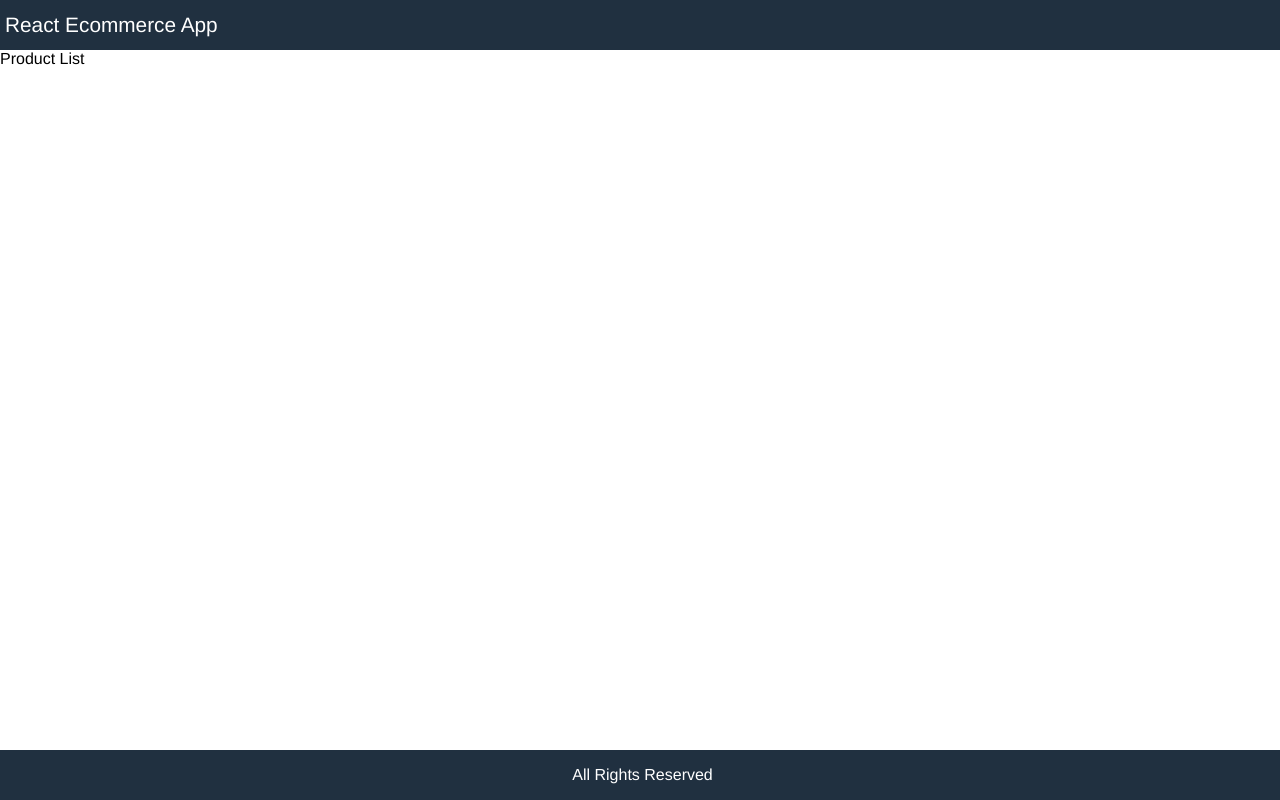
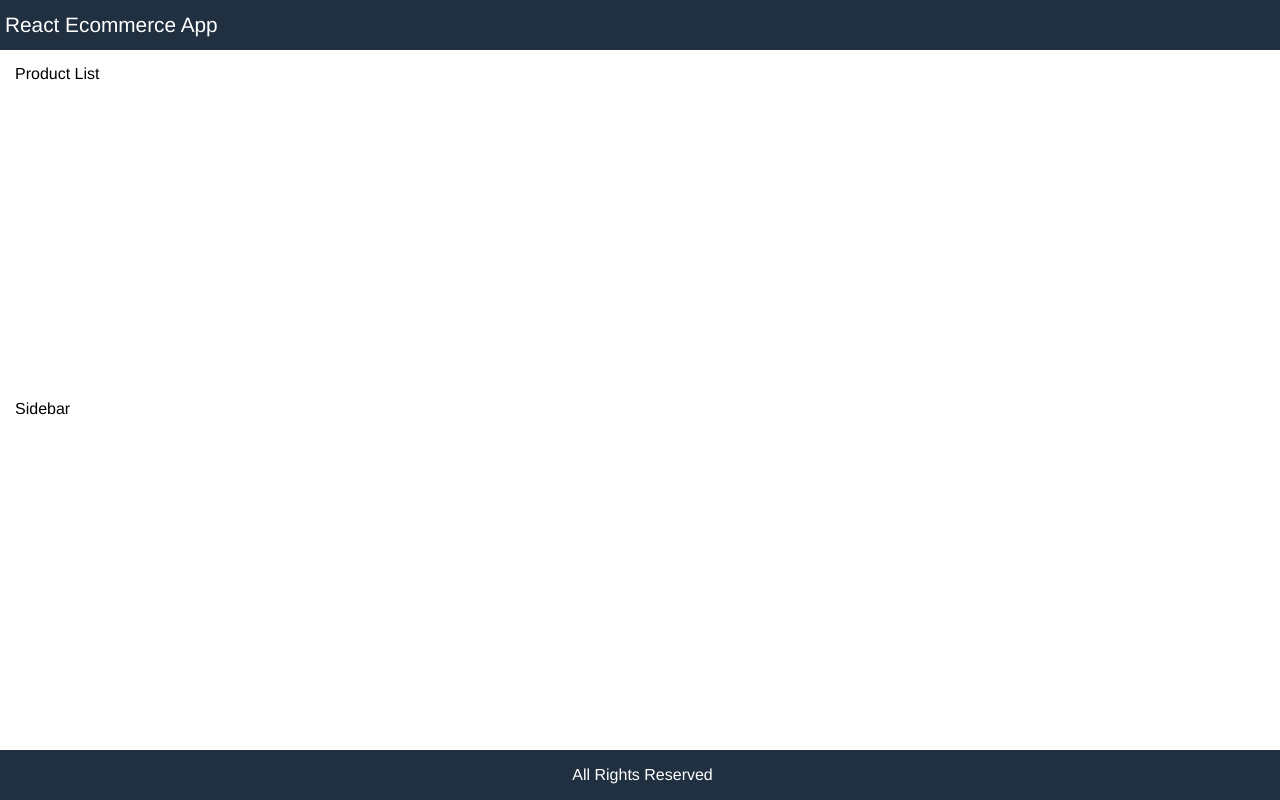
Before and after one commit to magdyMohammed20/Ecommerce-With-React-And-Redux, a React (Create React App) app: page / in a window 1280 px wide. Built offline with nearby package versions, Linux system fonts and the light colour scheme.

Commit message:
Fetch Products Data And Setup Products Structure

```diff
--- a/src/Components/MainContent.js
+++ b/src/Components/MainContent.js
@@ -1,10 +1,26 @@
 import React from 'react'
+import data from '../data.json'
+import {useState,useEffect} from 'react'
 
 function MainContent() {
+    const [products , setProducts] = useState([])
+    const [size , setSize] = useState("")
+    const [sort , setSort] = useState("")
+
+    useEffect(() => {
+        setProducts(data.products)
+    })
+
+    console.log(data)
     return (
-        <main>
-            Product List
-        </main>
+        <div className='main'>
+            <div className='products'>
+                Product List
+            </div>
+            <div className='sidebar'>
+                Sidebar
+            </div>
+        </div>
     )
 }
 
--- a/src/index.css
+++ b/src/index.css
@@ -21,8 +21,19 @@ header a{
   font-size: 1.3rem;
 }
 
-main{
+.main{
   height: calc(100vh - 100px);
+  display: flex;
+  flex-wrap: wrap;
+  padding: 15px
+}
+
+.main .products{
+  flex: 3 60rem
+}
+
+.main .sidebar{
+  flex: 1 20rem;
 }
 
 footer{
```
